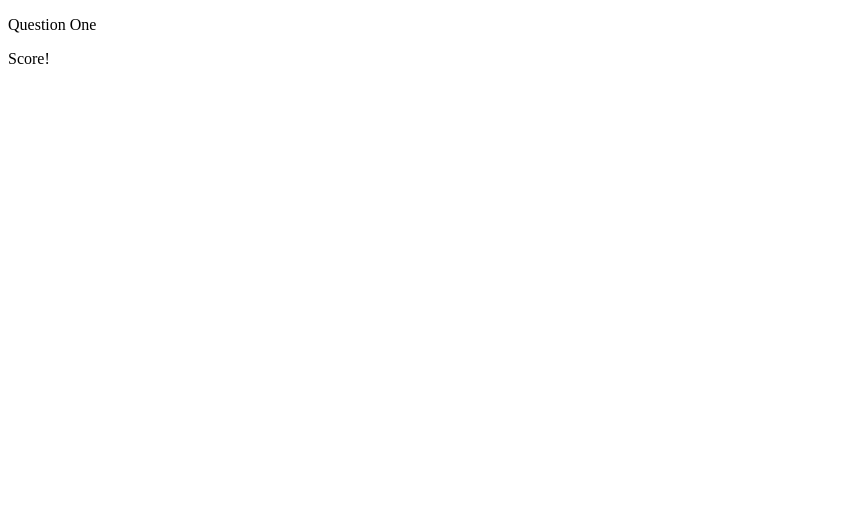
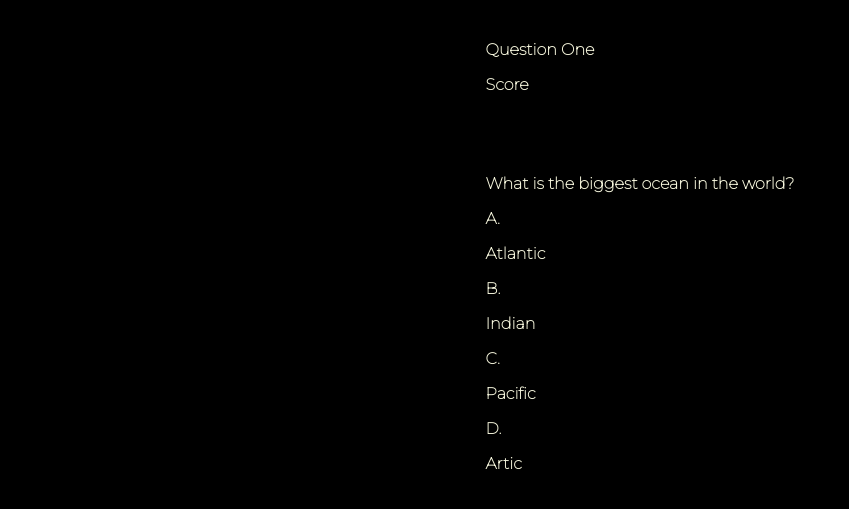
Before and after one commit to caitlinfoxmurray/quiz, a plain HTML site: page game.html in a window 1280 px wide. Shown: the whole page, without its empty margins (0-849 px from the left). Drawn offline with Linux system fonts and the light colour scheme.

Commit message:
created question one

```diff
--- a/assets/style.css
+++ b/assets/style.css
@@ -2,6 +2,7 @@
 
 head , body {
     background-color: black;
+    color: beige;
 }
 
 * {
--- a/game.html
+++ b/game.html
@@ -5,7 +5,8 @@
     <meta charset="UTF-8">
         <meta name="viewport" content="width=device-width, initial-scale=1.0">
         <meta http-equiv="X-UA-Compatible" content="ie=edge">
-        <link rel="stylesheet" type="text/css" href="../
+        <link rel="stylesheet" type="text/css" href="game.css">
+        <link rel="stylesheet" type="text/css" href="assets/style.css">
 </head>
 
 <body>
@@ -22,11 +23,28 @@
                 </div>
                 <div class="first-item">
                     <p class="prefix">
-                        Score!
+                        Score
                     </p>
                     <h1 class="main-text" id="score"></h1>
                 </div>
             </div>
+            <div id="question">What is the biggest ocean in the world?</div>
+            <div class="answer-choice">
+            <p class="choice-prefix">A.</p>
+            <p class="option-text" data-letter="A">Atlantic</p>
+        </div>
+        <div class="answer-choice">
+            <p class="choice-prefix">B.</p>
+            <p class="option-text" data-letter="B">Indian</p>
+        </div>
+        <div class="answer-choice">
+            <p class="choice-prefix">C.</p>
+            <p class="option-text" data-letter="C">Pacific</p>
+        </div>
+        <div class="answer-choice">
+            <p class="choice-prefix">D.</p>
+            <p class="option-text" data-letter="D">Artic</p>
+        </div>
         </div>
     </div>
 </html>
```
